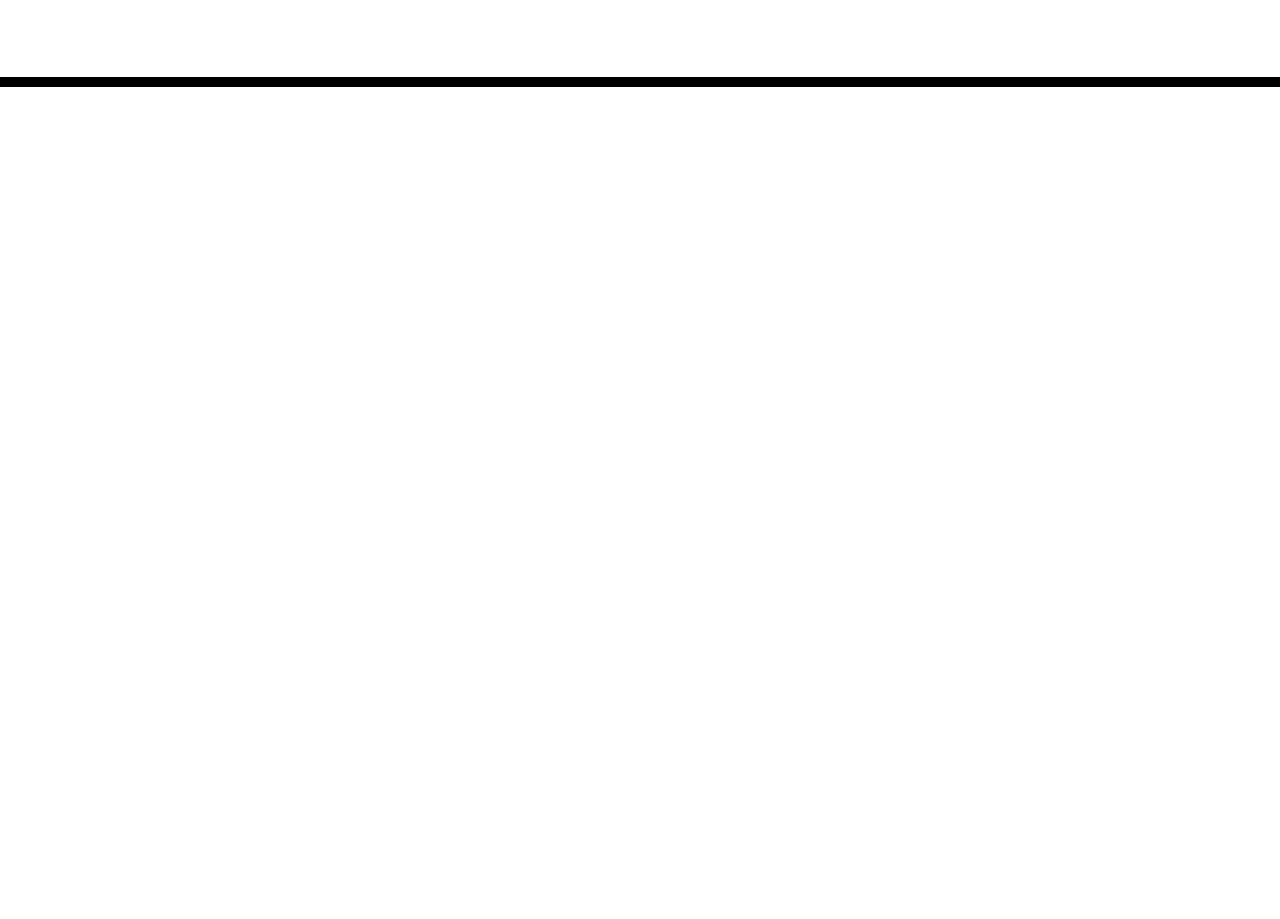
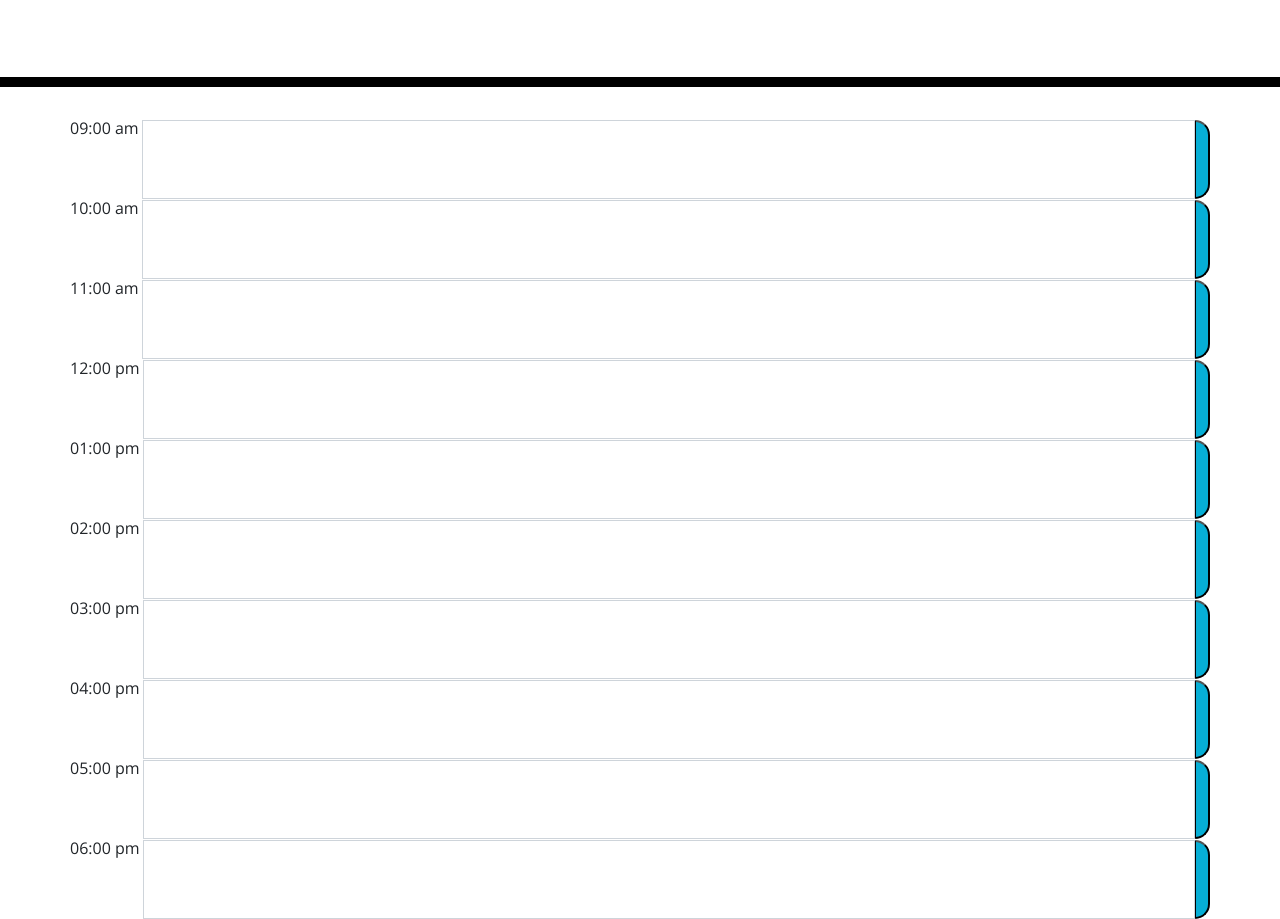
Before and after one commit to AllanaLeerskov/work-planner, a plain HTML site: page index.html in a window 1280 px wide. Shown: the part 181-1100 px from the top of the page. Before the commit the page ends 800 px from the top, so only its background shows below. Drawn offline with nearby package versions, Linux system fonts and the light colour scheme; files that its build step writes are made by us from their sources.

Commit message:
timeblocks added to html

```diff
--- a/index.html
+++ b/index.html
@@ -30,7 +30,108 @@
     </header>
     <div class="container">
       <!-- Timeblocks go here -->
-    </div>
+
+      <div class="row">
+        <div class="input-group">
+          <div class="input-group-prepend">
+            <span>09:00 am </span>
+          </div>
+          <textarea class="form-control" aria-label="With textarea" id="9am"></textarea>
+          <button type="button" class="saveBtn"></button>
+        </div>
+      </div>
+
+      <div class="row">
+        <div class="input-group">
+          <div class="input-group-prepend">
+            <span>10:00 am </span>
+          </div>
+          <textarea class="form-control" aria-label="With textarea" id="10am"></textarea>
+          <button type="button" class="saveBtn"></button>
+        </div>
+      </div>
+
+      <div class="row">
+        <div class="input-group">
+          <div class="input-group-prepend">
+            <span>11:00 am </span>
+          </div>
+          <textarea class="form-control" aria-label="With textarea" id="11am"></textarea>
+          <button type="button" class="saveBtn"></button>
+        </div>
+      </div>
+
+      <div class="row">
+        <div class="input-group">
+          <div class="input-group-prepend">
+            <span>12:00 pm </span>
+          </div>
+          <textarea class="form-control" aria-label="With textarea" id="12pm"></textarea>
+          <button type="button" class="saveBtn"></button>
+        </div>
+      </div>
+
+      <div class="row">
+        <div class="input-group">
+          <div class="input-group-prepend">
+            <span>01:00 pm </span>
+          </div>
+          <textarea class="form-control" aria-label="With textarea" id="1pm"></textarea>
+          <button type="button" class="saveBtn"></button>
+        </div>
+      </div>
+
+      <div class="row">
+        <div class="input-group">
+          <div class="input-group-prepend">
+            <span>02:00 pm </span>
+          </div>
+          <textarea class="form-control" aria-label="With textarea" id="2pm"></textarea>
+          <button type="button" class="saveBtn"></button>
+        </div>
+      </div>
+
+      <div class="row">
+        <div class="input-group">
+          <div class="input-group-prepend">
+            <span>03:00 pm </span>
+          </div>
+          <textarea class="form-control" aria-label="With textarea" id="3pm"></textarea>
+          <button type="button" class="saveBtn"></button>
+        </div>
+      </div>
+
+      <div class="row">
+        <div class="input-group">
+          <div class="input-group-prepend">
+            <span>04:00 pm </span>
+          </div>
+          <textarea class="form-control" aria-label="With textarea" id="4pm"></textarea>
+          <button type="button" class="saveBtn"></button>
+        </div>
+      </div>
+
+      <div class="row">
+        <div class="input-group">
+          <div class="input-group-prepend">
+            <span>05:00 pm </span>
+          </div>
+          <textarea class="form-control" aria-label="With textarea" id="5pm"></textarea>
+          <button type="button" class="saveBtn"></button>
+        </div>
+      </div>
+
+      <div class="row">
+        <div class="input-group">
+          <div class="input-group-prepend">
+            <span>06:00 pm </span>
+          </div>
+          <textarea class="form-control" aria-label="With textarea" id="6pm"></textarea>
+          <button type="button" class="saveBtn"></button>
+        </div>
+      </div>
+
+      </div>
 
     <script src="https://code.jquery.com/jquery-3.4.1.min.js"></script>
     <script src="https://cdnjs.cloudflare.com/ajax/libs/moment.js/2.24.0/moment.min.js"></script>
```
Also changed, not shown: assets/js/script.js (added), 2 other files.
